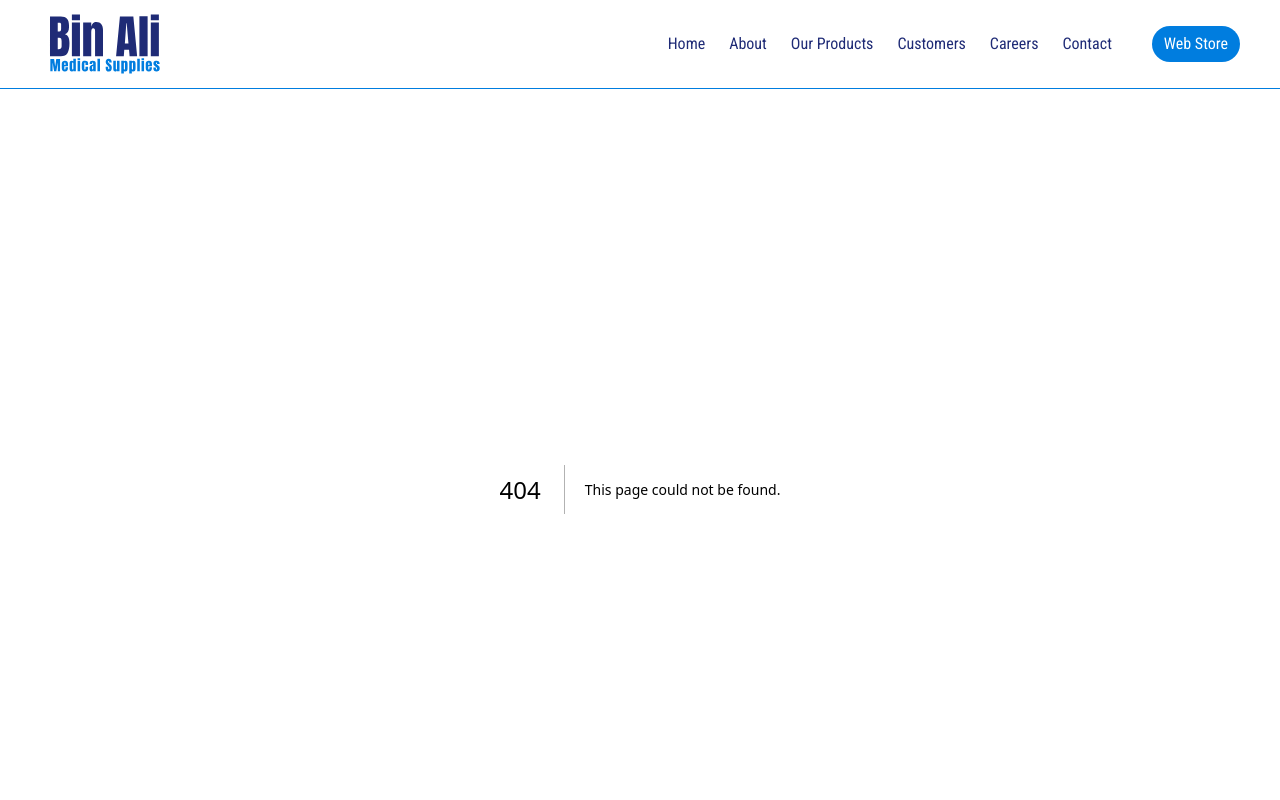
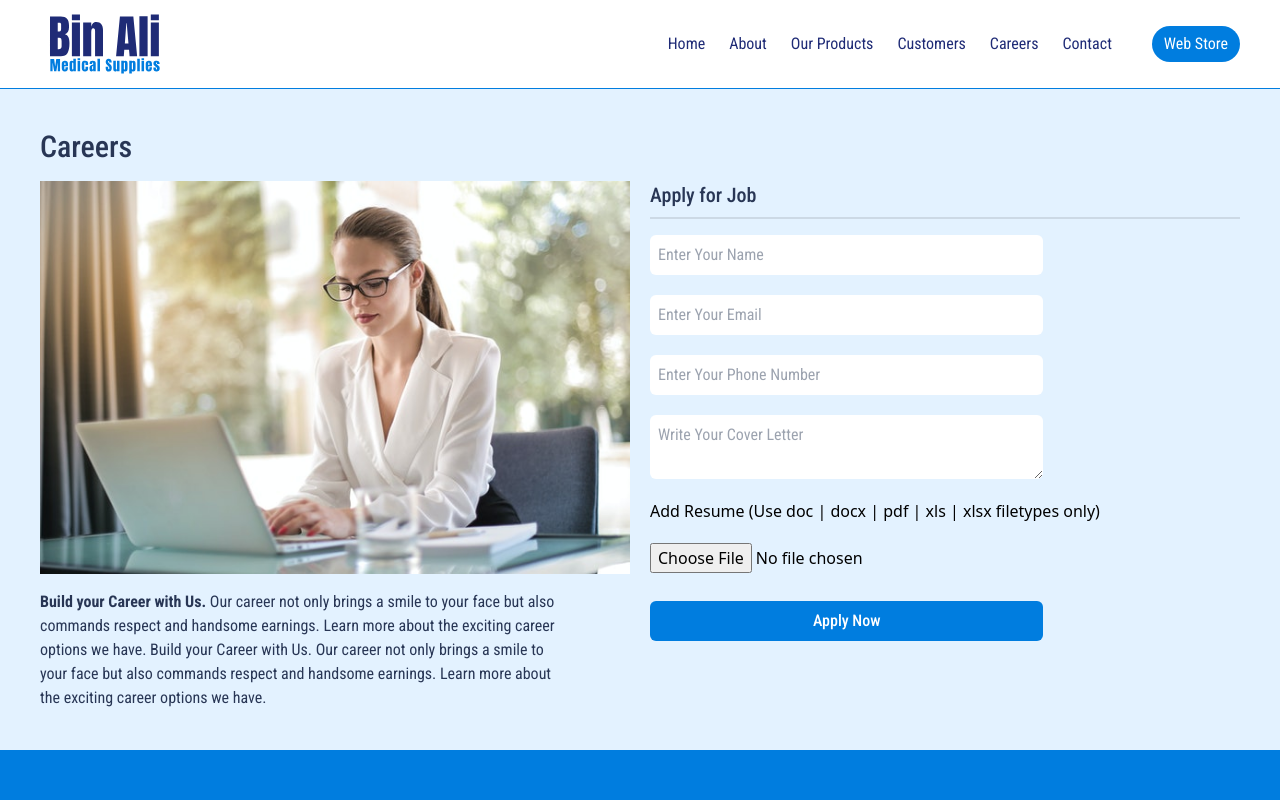
Before and after one commit to talhawebguru/binalimedical, a Next.js app: page /careers in a window 1280 px wide. Before the commit this address had no page. Shown: the top 800 px of the page. Built offline with nearby package versions, Linux system fonts and the light colour scheme.

Commit message:
Career page complete

```diff
--- /dev/null
+++ b/app/careers/page.jsx
@@ -0,0 +1,107 @@
+import React from "react";
+import * as motion from "motion/react-client"
+import Image from "next/image";
+import CareerBg from "@/public/images/career.jpg";
+
+const page = () => {
+  const containerVariants = {
+    hidden: { opacity: 0, y: 50 },
+    visible: {
+      opacity: 1,
+      y: 0,
+      transition: {
+        duration: 1,
+        staggerChildren: 0.3,
+      },
+    },
+  };
+
+  const itemVariants = {
+    hidden: { opacity: 0, y: 50 },
+    visible: { opacity: 1, y: 0 },
+  };
+
+  return (
+    <div className="bg-[rgb(227,242,255)]">
+      <div className="container mx-auto px-4 sm:px-6 lg:px-8 xl:px-10 py-10">
+        <motion.h1
+          className="font-primary text-3xl font-medium text-[rgb(40,54,85)]"
+          initial={{ opacity: 0, y: 50 }}
+          whileInView={{ opacity: 1, y: 0 }}
+          viewport={{ once: true, amount: 0.2 }}
+          transition={{ duration: 1 }}
+        >
+          Careers
+        </motion.h1>
+        <motion.div
+          className="grid grid-cols-1 md:grid-cols-2 gap-5 mt-4"
+          variants={containerVariants}
+          initial="hidden"
+          whileInView="visible"
+          viewport={{ once: true, amount: 0.2 }}
+        >
+          <motion.div variants={itemVariants}>
+            <Image src={CareerBg} alt="Career" />
+            <p className="font-primary text-base font-normal text-[rgb(40,54,85)] mt-4 md:w-[90%]">
+              <b>Build your Career with Us.</b> Our career not only brings a
+              smile to your face but also commands respect and handsome
+              earnings. Learn more about the exciting career options we have.
+              Build your Career with Us. Our career not only brings a smile to
+              your face but also commands respect and handsome earnings. Learn
+              more about the exciting career options we have.
+            </p>
+          </motion.div>
+          <motion.div variants={itemVariants}>
+            <h2 className="font-primary font-medium text-[rgb(40,54,85)] text-xl">
+              Apply for Job
+            </h2>
+            <hr className="border border-[rgba(0,0,0,0.1)] mt-2" />
+            <form action="" className="mt-4 flex flex-col gap-5">
+              <input
+                type="text"
+                placeholder="Enter Your Name"
+                className="p-2 rounded-md font-primary text-base xl:w-8/12"
+                required
+              />
+              <input
+                type="email"
+                placeholder="Enter Your Email"
+                className="p-2 rounded-md font-primary text-base xl:w-8/12"
+                required
+              />
+              <input
+                type="tel"
+                placeholder="Enter Your Phone Number"
+                className="p-2 rounded-md font-primary text-base xl:w-8/12"
+                required
+              />
+              <textarea
+                name="message"
+                id="message"
+                placeholder="Write Your Cover Letter"
+                className="p-2 rounded-md font-primary text-base xl:w-8/12"
+              ></textarea>
+              <label htmlFor="addDocs" className="cursor-pointer">
+                Add Resume (Use doc | docx | pdf | xls | xlsx filetypes only)
+              </label>
+              <input
+                type="file"
+                name="addDocs"
+                id="addDocs"
+                className="cursor-pointer"
+              />
+              <button
+                type="submit"
+                className="bg-[rgb(0,125,223)] text-white mt-2 font-primary font-medium text-base py-2 xl:w-8/12 rounded-md"
+              >
+                Apply Now
+              </button>
+            </form>
+          </motion.div>
+        </motion.div>
+      </div>
+    </div>
+  );
+};
+
+export default page;
```
Also changed, not shown: public/images/career.jpg (added).
